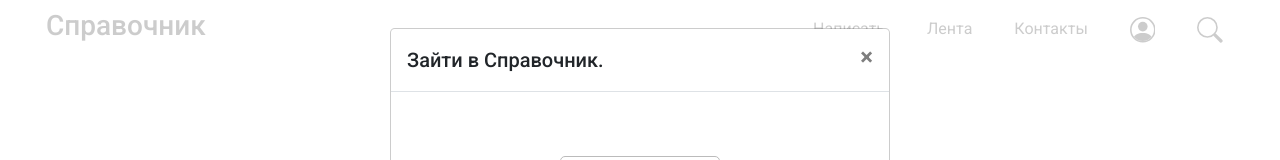
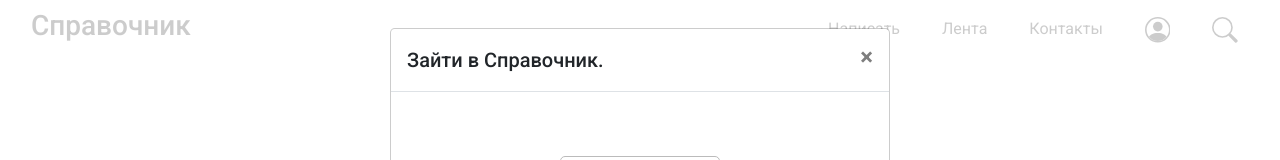
Before and after one commit to temryakov/handbook, a plain HTML site: page index.html in a window 1280 px wide. Shown: the top 160 px of the page. Drawn offline with nearby package versions, Linux system fonts and the light colour scheme.

Commit message:
fixed navbar

```diff
--- a/index.html
+++ b/index.html
@@ -116,12 +116,9 @@
                 </div>
             </div>
         </div>
-
-
     <!-- Navigation bar -->
 
-        <div class='container-fluid position-fixed'>
-            <nav class='navbar'>
+            <nav class='navbar container-fluid position-fixed'>
                 <div class='col-md'>
                     <h3><a href='#' style='text-decoration: none; color: black;'>
                         Справочник
@@ -189,9 +186,6 @@
                     </button>
                 </div>
             </nav>
-        </div>
-
-
         <div class='container startbox'>
             <h1 class='text-center pb-3' style='padding-top: 25vh; font-size: calc(2rem + 6 * (220vw - 220px) / 600)'>
                 Искать тематическую информацию стало еще проще.
@@ -269,7 +263,6 @@
                 Начать
             </button>
         </div>
-
     <!-- Footer -->
 
         <footer class='pb-5'>
```
